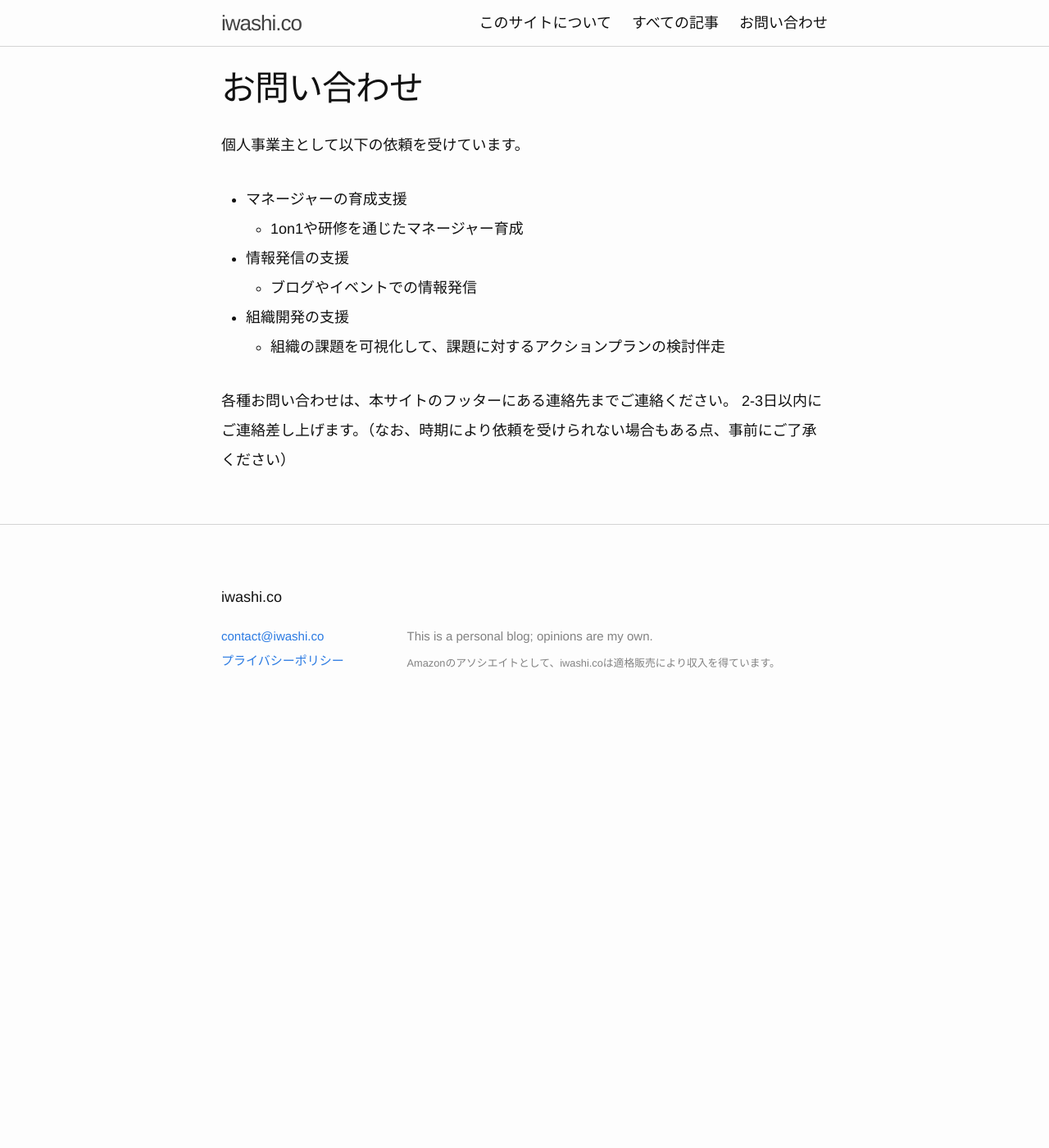
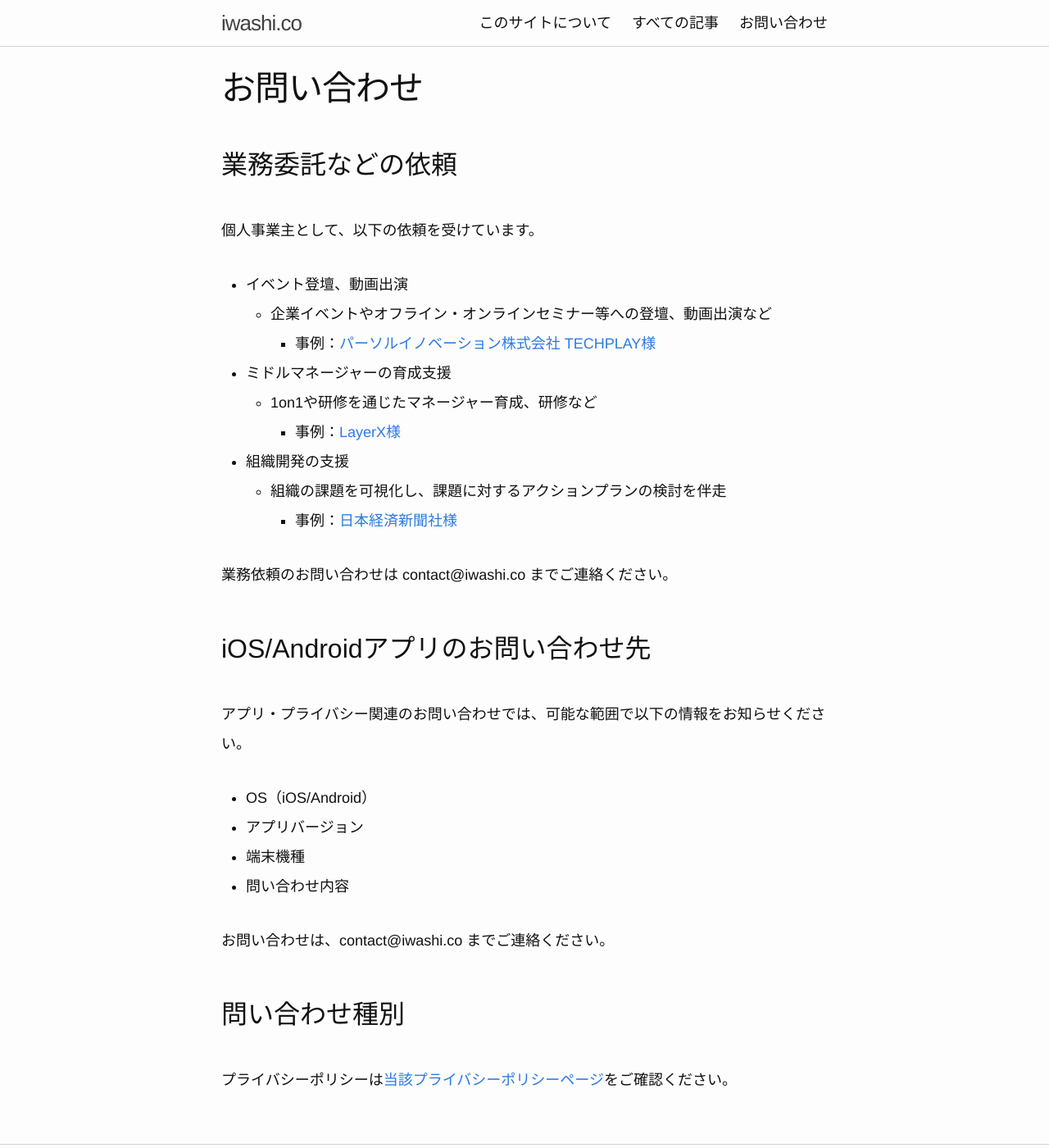
Before and after one commit to iwashi/iwashi.github.io, a Jekyll site: the page built from contact.md, in a window 1280 px wide and 1400 px high. Shown: the whole window at 82% size. Built offline with Jekyll 4.4.1, drawn with Linux system fonts in a browser that asks for light colours.

Commit message:
Refine contact page and simplify footer contact links

```diff
--- a/_includes/footer.html
+++ b/_includes/footer.html
@@ -7,7 +7,6 @@
     <div class="footer-col-wrapper footer-col-wrapper--two-column">
       <div class="footer-col footer-col-1">
         <ul class="contact-list">
-          <li><a href="mailto:{{ site.email }}">{{ site.email }}</a></li>
           <li><a href="{{ "/privacy-policy/" | prepend: site.baseurl }}">プライバシーポリシー</a></li>
         </ul>
       </div>
--- a/contact.md
+++ b/contact.md
@@ -4,14 +4,33 @@ title: お問い合わせ
 permalink: /contact/
 ---
 
-個人事業主として以下の依頼を受けています。
+## 業務委託などの依頼
 
-- マネージャーの育成支援
-	- 1on1や研修を通じたマネージャー育成
-- 情報発信の支援
-	- ブログやイベントでの情報発信
+個人事業主として、以下の依頼を受けています。
+
+- イベント登壇、動画出演
+  - 企業イベントやオフライン・オンラインセミナー等への登壇、動画出演など
+    - 事例：[パーソルイノベーション株式会社 TECHPLAY様](https://www.youtube.com/watch?v=rrvuhON1rs8)
+- ミドルマネージャーの育成支援
+  - 1on1や研修を通じたマネージャー育成、研修など
+    - 事例：[LayerX様](https://tech.layerx.co.jp/entry/2023/09/14/152231)
 - 組織開発の支援
-	- 組織の課題を可視化して、課題に対するアクションプランの検討伴走
+  - 組織の課題を可視化し、課題に対するアクションプランの検討を伴走
+    - 事例：[日本経済新聞社様](https://hack.nikkei.com/blog/kpi_workshop/)
 
-各種お問い合わせは、本サイトのフッターにある連絡先までご連絡ください。
-2-3日以内にご連絡差し上げます。（なお、時期により依頼を受けられない場合もある点、事前にご了承ください）
+業務依頼のお問い合わせは contact@iwashi.co までご連絡ください。
+
+## iOS/Androidアプリのお問い合わせ先
+
+アプリ・プライバシー関連のお問い合わせでは、可能な範囲で以下の情報をお知らせください。
+
+- OS（iOS/Android）
+- アプリバージョン
+- 端末機種
+- 問い合わせ内容
+
+お問い合わせは、contact@iwashi.co までご連絡ください。
+
+## 問い合わせ種別
+
+プライバシーポリシーは[当該プライバシーポリシーページ](/privacy-policy/)をご確認ください。
```
